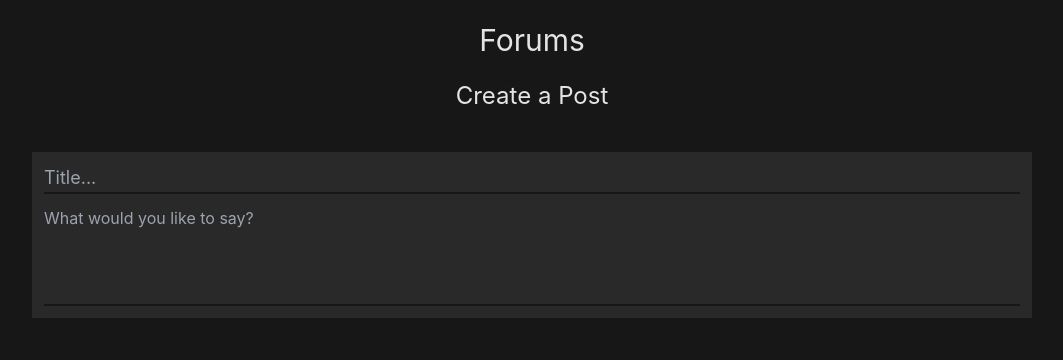
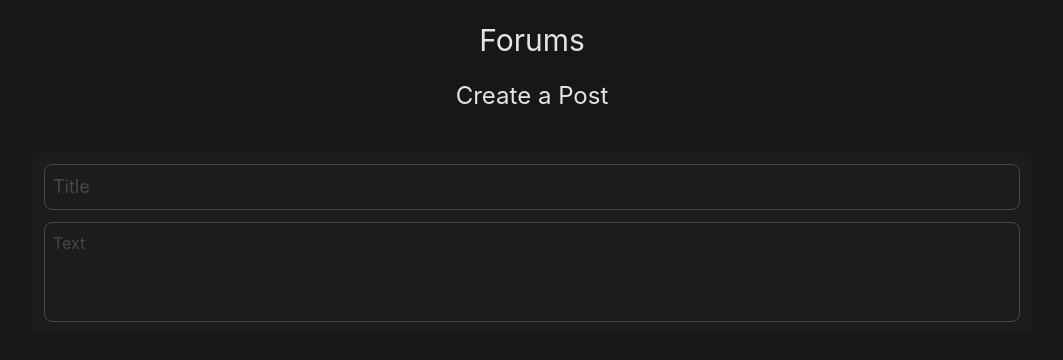
Before and after one commit to noellerjd/Forums, a React (Create React App) app in the folder client/: page /create-post in a window 1280 px wide. Shown: the top 360 px of the page, without its empty margins (108-1171 px from the left). Built offline with nearby package versions, Linux system fonts and the light colour scheme.

Commit message:
Changed up styling on post create page a bit more:

```diff
--- a/client/src/components/Reply.js
+++ b/client/src/components/Reply.js
@@ -8,7 +8,7 @@ const Comment = () => {
       </label>
       <textarea
         maxLength={150}
-        className="flex justify-start flex-wrap bg-gray-200 rounded-sm p-1 flex h-20 w-full mt-0 shadow-sm hover:shadow-lg"
+        className="flex justify-start flex-wrap bg-gray-200 rounded-sm p-1 h-20 w-full mt-0 shadow-sm hover:shadow-lg"
       ></textarea>
       <div className="flex justify-end">
         <button className="transition ease-in-out duration-300 hover:bg-blue hover:shadow-lg flex bg-lightblue text-white px-3 rounded-full text-lg mt-3">
--- a/client/src/index.css
+++ b/client/src/index.css
@@ -7,7 +7,8 @@
   --lightblue: #1c7ed4;
   --blue: #2f1bd3;
   --tan: #d4b599;
-  --lightblack: #292929;
+  --lightestblack: #474748;
+  --lightblack: #1c1c1c;
   --black: #171717;
 }
 
--- a/client/src/pages/CreatePost.js
+++ b/client/src/pages/CreatePost.js
@@ -24,17 +24,17 @@ const CreatePost = () => {
       <h1 className="text-2xl text-center text-white mb-10">Create a Post</h1>
       <form
         action=""
-        className="flex-col flex gap-y-3 items-center bg-lightblack text-white p-3"
+        className="flex-col flex gap-y-3 items-center bg-lightblack text-white p-3 rounded-md"
       >
         <input
           type="text"
-          className="outline-none bg-lightblack w-full text-lg border-b-2 border-black focus:border-lightblue transition ease-in-out duration-300"
-          placeholder="Title..."
+          className="outline-none p-2 rounded-lg bg-lightblack w-full text-lg border border-lightestblack focus:border-white transition ease-in-out duration-300 placeholder-lightestblack"
+          placeholder="Title"
         />
         <textarea
           type="text"
-          className="h-[100px] border-b-2 border-black outline-none bg-lightblack w-full text-md input-border-bottom resize-none focus:border-lightblue transition ease-in-out duration-300"
-          placeholder="What would you like to say?"
+          className="h-[100px] p-2 rounded-lg border-lightestblack border outline-none bg-lightblack w-full text-md resize-none focus:border-white transition ease-in-out duration-300 placeholder-lightestblack"
+          placeholder="Text"
           onChange={(event) => {
             handleBodyChange(event);
             updateTextAreaSize(event, "100px");
--- a/client/tailwind.config.js
+++ b/client/tailwind.config.js
@@ -7,7 +7,8 @@ module.exports = {
       lightblue: "#1C7ED4",
       blue: "#2F1BD3",
       tan: "#D4B599",
-      lightblack: "#292929",
+      lightestblack: "#474748",
+      lightblack: "#1C1C1C",
       black: "#171717",
     },
     screens: {
```
